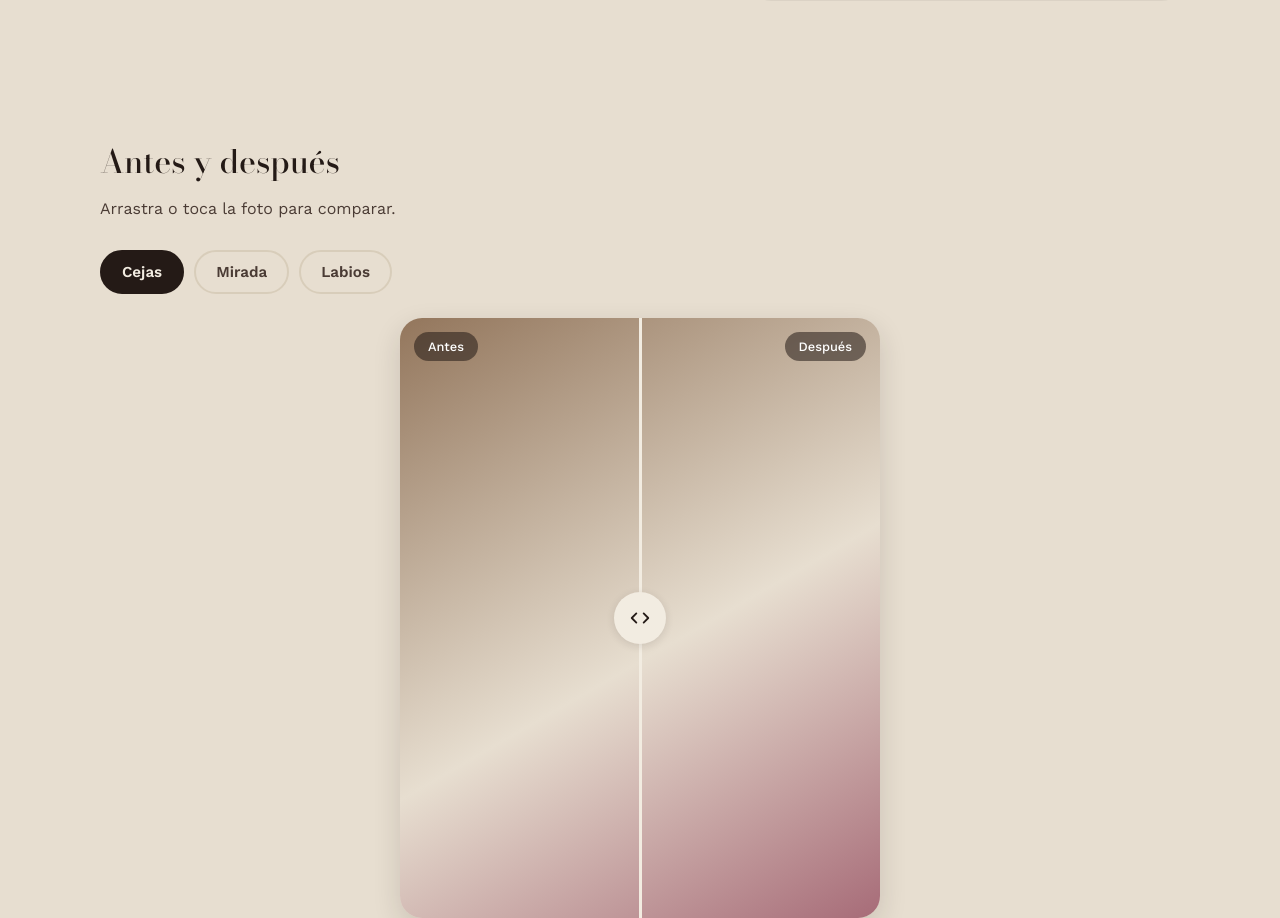
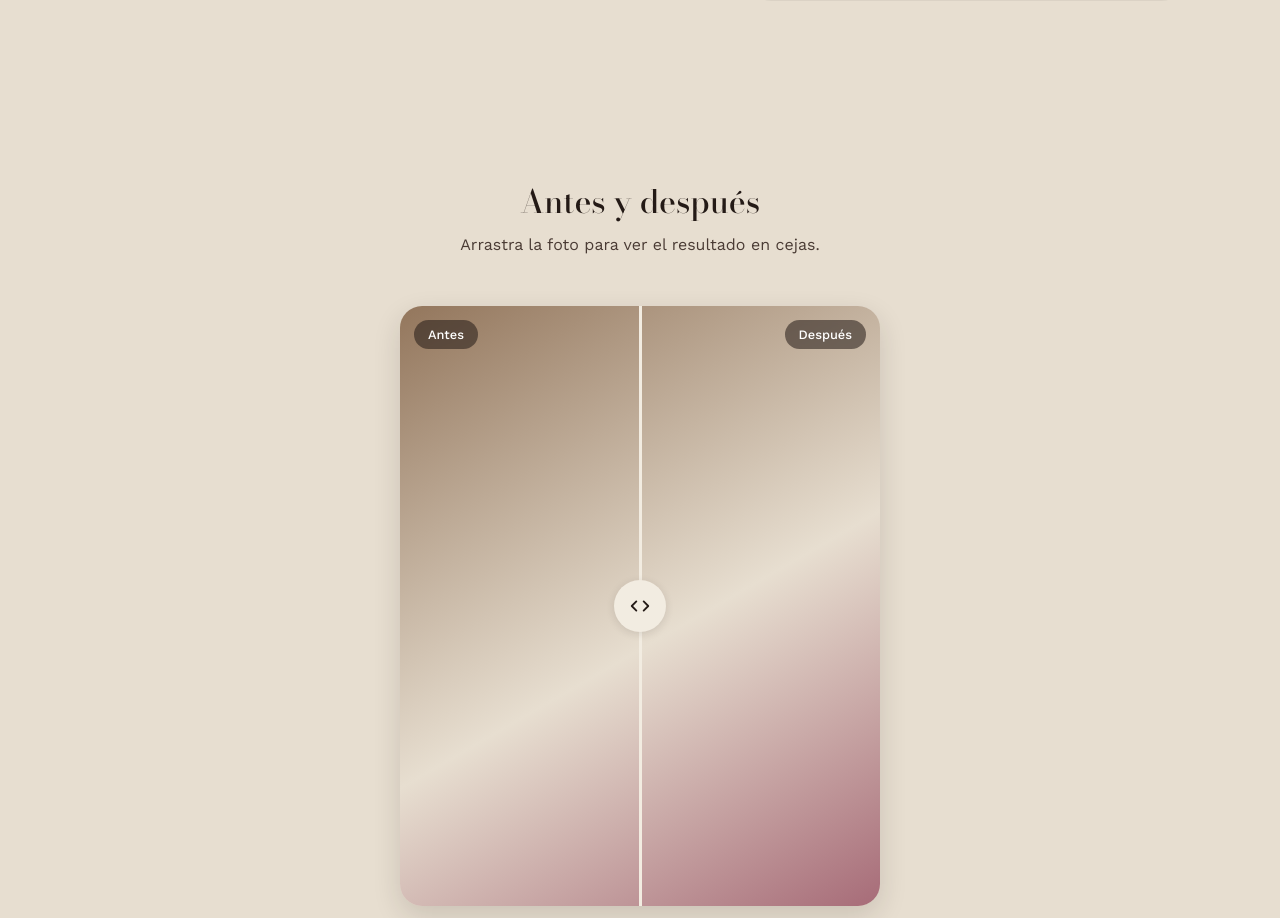
Before and after one commit to sndautomations1-code/roxibell-pmu-demo, a plain HTML site: page index.html in a window 1280 px wide. Shown: the part 681-1599 px from the top of the page. Drawn offline with nearby package versions, Linux system fonts and the light colour scheme; a web font is replaced by a local one.

Commit message:
Simplify Antes y después to a single centered comparison
Drop the Cejas/Mirada/Labios tabs and the unused panels — one slider
with nothing to switch to just looked unfinished. Center the section
header, cap the subtitle width, and give the section its own scoped
padding/spacing so the rest of the page's shared section styles are
untouched.

Co-Authored-By: Claude Sonnet 5 <noreply@anthropic.com>
Claude-Session: https://claude.ai/code/session_01WUzcKE2Tk6qAyy9cDLPGXh

```diff
--- a/index.html
+++ b/index.html
@@ -83,15 +83,9 @@
   <section class="section" id="resultados" aria-labelledby="resultados-title">
     <div class="wrap">
       <h2 id="resultados-title" class="section__title">Antes y después</h2>
-      <p class="section__lead">Arrastra o toca la foto para comparar.</p>
+      <p class="section__lead">Arrastra la foto para ver el resultado en cejas.</p>
 
       <div class="ba">
-        <div class="ba__tabs" role="tablist" aria-label="Elegir zona de antes y después">
-          <button type="button" class="ba__tab is-active" role="tab" aria-selected="true" aria-controls="ba-1" data-target="ba-1">Cejas</button>
-          <button type="button" class="ba__tab" role="tab" aria-selected="false" aria-controls="ba-2" data-target="ba-2">Mirada</button>
-          <button type="button" class="ba__tab" role="tab" aria-selected="false" aria-controls="ba-3" data-target="ba-3">Labios</button>
-        </div>
-
         <div class="ba__panels">
 
           <div class="ba-media" id="ba-1" role="tabpanel">
@@ -102,32 +96,6 @@
               <span class="ba-media__badge ba-media__badge--after">Después</span>
               <div class="ba-media__divider"></div>
               <button type="button" class="ba-media__handle" role="slider" aria-valuemin="0" aria-valuemax="100" aria-valuenow="50" aria-label="Arrastra para comparar antes y después de cejas">
-                <svg viewBox="0 0 24 24" aria-hidden="true"><path d="M8 7l-5 5 5 5M16 7l5 5-5 5"/></svg>
-              </button>
-            </div>
-          </div>
-
-          <div class="ba-media" id="ba-2" role="tabpanel" hidden>
-            <div class="ba-media__frame">
-              <img class="ba-media__img ba-media__img--after" src="images/ba-2-despues.jpg" alt="Mirada después de la micropigmentación de eyeliner" width="720" height="900" loading="lazy" onerror="this.style.display='none'">
-              <img class="ba-media__img ba-media__img--before" src="images/ba-2-antes.jpg" alt="Mirada antes de la micropigmentación de eyeliner" width="720" height="900" loading="lazy" onerror="this.style.display='none'">
-              <span class="ba-media__badge ba-media__badge--before">Antes</span>
-              <span class="ba-media__badge ba-media__badge--after">Después</span>
-              <div class="ba-media__divider"></div>
-              <button type="button" class="ba-media__handle" role="slider" aria-valuemin="0" aria-valuemax="100" aria-valuenow="50" aria-label="Arrastra para comparar antes y después de mirada">
-                <svg viewBox="0 0 24 24" aria-hidden="true"><path d="M8 7l-5 5 5 5M16 7l5 5-5 5"/></svg>
-              </button>
-            </div>
-          </div>
-
-          <div class="ba-media" id="ba-3" role="tabpanel" hidden>
-            <div class="ba-media__frame">
-              <img class="ba-media__img ba-media__img--after" src="images/ba-3-despues.jpg" alt="Labios después del lip blush" width="720" height="900" loading="lazy" onerror="this.style.display='none'">
-              <img class="ba-media__img ba-media__img--before" src="images/ba-3-antes.jpg" alt="Labios antes del lip blush" width="720" height="900" loading="lazy" onerror="this.style.display='none'">
-              <span class="ba-media__badge ba-media__badge--before">Antes</span>
-              <span class="ba-media__badge ba-media__badge--after">Después</span>
-              <div class="ba-media__divider"></div>
-              <button type="button" class="ba-media__handle" role="slider" aria-valuemin="0" aria-valuemax="100" aria-valuenow="50" aria-label="Arrastra para comparar antes y después de labios">
                 <svg viewBox="0 0 24 24" aria-hidden="true"><path d="M8 7l-5 5 5 5M16 7l5 5-5 5"/></svg>
               </button>
             </div>
--- a/styles.css
+++ b/styles.css
@@ -374,30 +374,18 @@ body.menu-open { overflow: hidden; }
 .section__note { margin-top: 18px; font-size: 0.9rem; color: var(--color-ink-soft); }
 
 /* ---- Antes / después ---- */
-.ba__tabs {
-  display: flex;
-  gap: 10px;
-  overflow-x: auto;
-  padding-bottom: 4px;
-  margin-bottom: 20px;
-  -webkit-overflow-scrolling: touch;
+#resultados { padding: 80px 0; }
+#resultados .section__title,
+#resultados .section__lead {
+  text-align: center;
 }
-.ba__tab {
-  flex: 0 0 auto;
-  min-height: 44px;
-  padding: 10px 20px;
-  border-radius: var(--radius-pill);
-  border: 2px solid var(--color-border);
-  background: transparent;
-  color: var(--color-ink-soft);
-  font-weight: 600;
-  font-size: 0.95rem;
-  cursor: pointer;
+#resultados .section__title { margin-bottom: 0; }
+#resultados .section__lead {
+  margin: 12px auto 48px;
+  max-width: 28rem;
 }
-.ba__tab.is-active {
-  background: var(--color-ink);
-  border-color: var(--color-ink);
-  color: var(--color-base-light);
+@media (min-width: 900px) {
+  #resultados { padding: 112px 0; }
 }
 
 .ba-media__frame {
```
